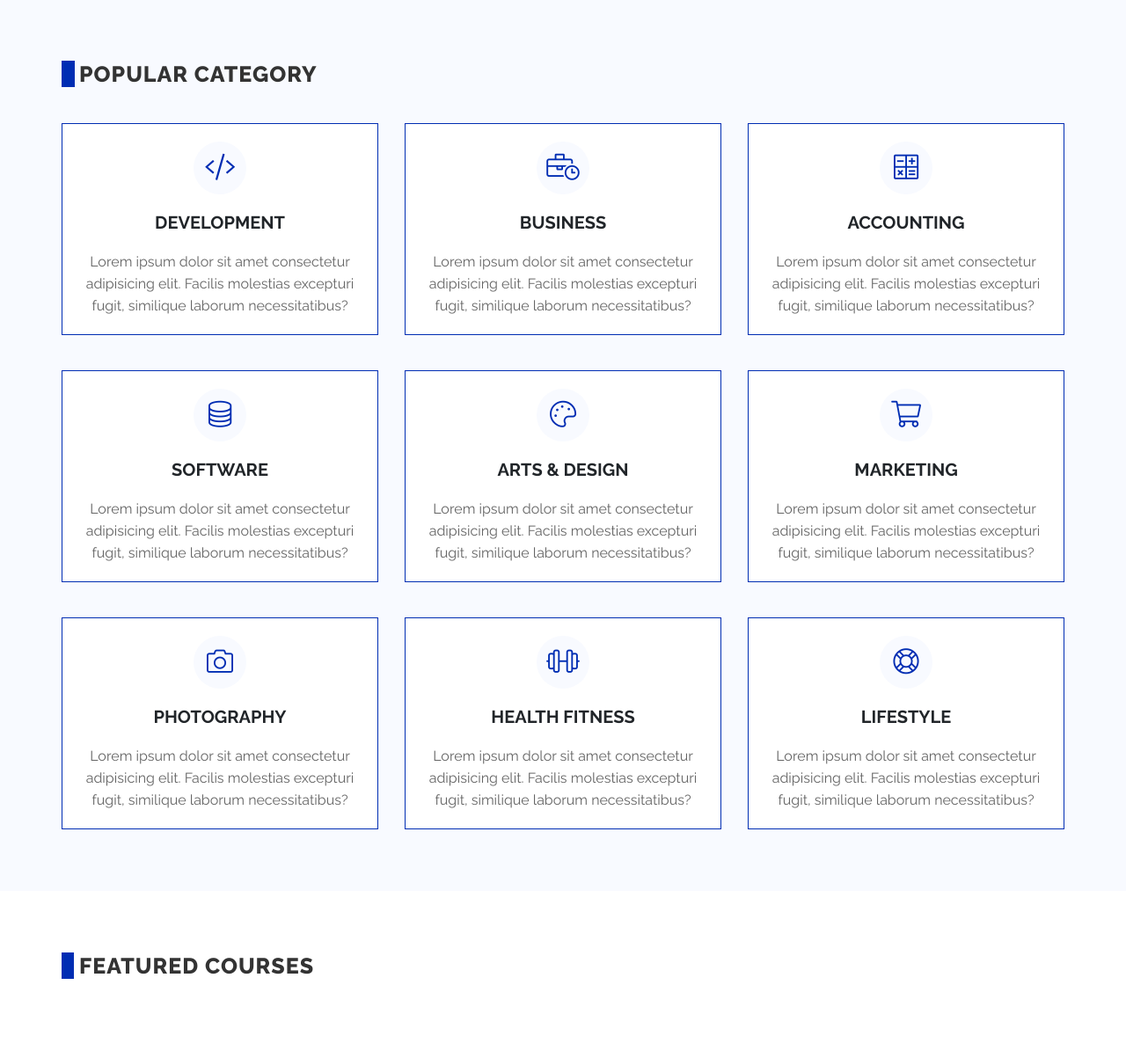
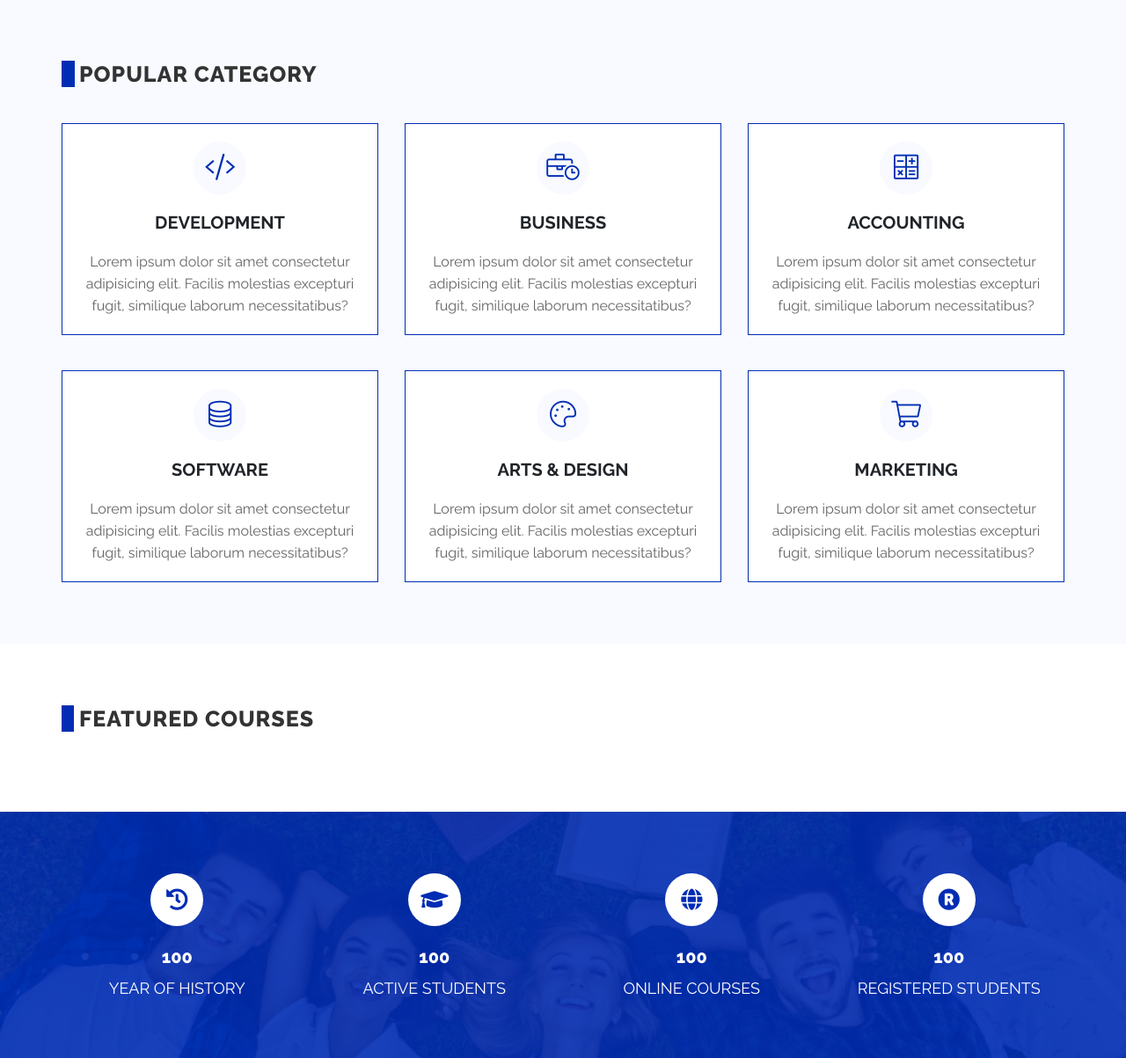
Before and after one commit to Ibrahim-fci/e-learning_php, a PHP site: the page made by src/views/index.php in a window 1280 px wide. Shown: the part 1598-2801 px from the top of the page at 88% size. Run offline with PHP 8.4, Linux system fonts and the light colour scheme; the template is opened without the code that fills it, so the values that code supplies are empty.

Commit message:
update footer

```diff
--- a/src/views/about-us.php
+++ b/src/views/about-us.php
@@ -37,7 +37,7 @@
                                             <a class="dropdown-item" href="services.php">Services</a>
                                             <a class="dropdown-item" href="profile.php">Profile</a>
                                             <a class="dropdown-item" href="about-us.php">About Us</a>
-                                            <a class="dropdown-item" href="contact-us.php">Contact Us</a>
+                                            <!-- <a class="dropdown-item" href="contact-us.php">Contact Us</a> -->
                                             <div class="dropdown-divider"></div>
                                             <?php
                                             if (isset($_SESSION['role']) && isset($_SESSION['user'])) {
@@ -358,7 +358,7 @@
             <div class="row">
                 <div class="col-12">
                     <div class="last-card">
-                        <p>© 2020 All Rights Reserved by<a href="https://www.smarteyeapps.com">SMARTEYEAPPS</a></p>
+                        <p>© 2020 All Rights Reserved by</p>
                     </div>
                 </div>
             </div>
--- a/src/views/blog.php
+++ b/src/views/blog.php
@@ -30,7 +30,8 @@
                                     <li><a href="index.php">Home</a></li>
                                     <li><a href="courses_list.php">Courses</a></li>
                                     <li class="nav-item dropdown">
-                                        <a class="nav-link dropdown-toggle" href="#" id="navbarDropdown" role="button" data-toggle="dropdown" aria-haspopup="true" aria-expanded="false">
+                                        <a class="nav-link dropdown-toggle" href="#" id="navbarDropdown" role="button"
+                                            data-toggle="dropdown" aria-haspopup="true" aria-expanded="false">
                                             Profile
                                         </a>
                                         <div class="dropdown-menu bg-dark text-dark" aria-labelledby="navbarDropdown">
@@ -273,7 +274,7 @@
             <div class="row">
                 <div class="col-12">
                     <div class="last-card">
-                        <p>© 2020 All Rights Reserved by<a href="https://www.smarteyeapps.com">SMARTEYEAPPS</a></p>
+                        <p>© 2020 All Rights Reserved by</p>
                     </div>
                 </div>
             </div>
--- a/src/views/index.php
+++ b/src/views/index.php
@@ -39,14 +39,15 @@
                                     <li><a href="index.php">Home</a></li>
                                     <li><a href="courses_list.php">Courses</a></li>
                                     <li class="nav-item dropdown">
-                                        <a class="nav-link dropdown-toggle" href="#" id="navbarDropdown" role="button" data-toggle="dropdown" aria-haspopup="true" aria-expanded="false">
+                                        <a class="nav-link dropdown-toggle" href="#" id="navbarDropdown" role="button"
+                                            data-toggle="dropdown" aria-haspopup="true" aria-expanded="false">
                                             Profile
                                         </a>
                                         <div class="dropdown-menu bg-dark text-dark" aria-labelledby="navbarDropdown">
                                             <a class="dropdown-item" href="services.php">Services</a>
                                             <a class="dropdown-item" href="profile.php">Profile</a>
                                             <a class="dropdown-item" href="about-us.php">About Us</a>
-                                            <a class="dropdown-item" href="contact-us.php">Contact Us</a>
+                                            <!-- <a class="dropdown-item" href="contact-us.php">Contact Us</a> -->
                                             <div class="dropdown-divider"></div>
                                             <?php
                                             if (isset($_SESSION['role']) && isset($_SESSION['user'])) {
@@ -73,21 +74,27 @@
         <section class="slider">
             <div class="shap"></div>
             <div class="shap-01">
-                <svg version="1.1" xmlns="http://www.w3.org/2000/svg" xmlns:xlink="http://www.w3.org/1999/xlink" x="0px" y="0px" width="75px" height="75px" viewBox="0 0 75 75" enable-background="new 0 0 75 75" xml:space="preserve">
+                <svg version="1.1" xmlns="http://www.w3.org/2000/svg" xmlns:xlink="http://www.w3.org/1999/xlink" x="0px"
+                    y="0px" width="75px" height="75px" viewBox="0 0 75 75" enable-background="new 0 0 75 75"
+                    xml:space="preserve">
                     <g id="Layer_1"></g>
                     <g id="Layer_2">
-                        <linearGradient id="SVGID_1_" gradientUnits="userSpaceOnUse" x1="5.0576" y1="37.5" x2="69.9424" y2="37.5">
+                        <linearGradient id="SVGID_1_" gradientUnits="userSpaceOnUse" x1="5.0576" y1="37.5" x2="69.9424"
+                            y2="37.5">
                             <stop offset="0.35" style="stop-color: #edf4f8" />
                             <stop offset="0.439" style="stop-color: #f6fafc" />
                             <stop offset="0.5874" style="stop-color: #fdfefe" />
                             <stop offset="1" style="stop-color: #ffffff" />
                         </linearGradient>
-                        <polygon fill="url(#SVGID_1_)" points="21.279,65.596 5.058,37.5 21.279,9.404 53.721,9.404 69.942,37.5 53.721,65.596 	" />
+                        <polygon fill="url(#SVGID_1_)"
+                            points="21.279,65.596 5.058,37.5 21.279,9.404 53.721,9.404 69.942,37.5 53.721,65.596 	" />
                     </g>
                 </svg>
             </div>
             <div class="shap-02">
-                <svg version="1.1" id="Layer_1" xmlns="http://www.w3.org/2000/svg" xmlns:xlink="http://www.w3.org/1999/xlink" x="0px" y="0px" width="30px" height="200px" viewBox="0 0 30 200" style="enable-background: new 0 0 30 200" xml:space="preserve">
+                <svg version="1.1" id="Layer_1" xmlns="http://www.w3.org/2000/svg"
+                    xmlns:xlink="http://www.w3.org/1999/xlink" x="0px" y="0px" width="30px" height="200px"
+                    viewBox="0 0 30 200" style="enable-background: new 0 0 30 200" xml:space="preserve">
                     <path style="fill: #ffffff" d="M20.666,176.646C20.666,186.782,18.129,195,15,195l0,0c-3.129,0-5.667-8.218-5.667-18.354V23.352
                 	C9.333,13.217,11.871,5,15,5l0,0c3.129,0,5.666,8.217,5.666,18.352V176.646z" />
                 </svg>
@@ -306,59 +313,6 @@
                         </div>
                     </div>
 
-                    <div class="col-lg-4 col-md-4 col-sm-6 col-12">
-                        <div class="main-wrapper">
-                            <div class="content text-center">
-                                <div class="icon">
-                                    <i class="fal fa-camera"></i>
-                                </div>
-                                <div class="sentence">
-                                    <h3>PHOTOGRAPHY</h3>
-                                    <p>
-                                        Lorem ipsum dolor sit amet consectetur adipisicing elit.
-                                        Facilis molestias excepturi fugit, similique laborum
-                                        necessitatibus?
-                                    </p>
-                                </div>
-                            </div>
-                        </div>
-                    </div>
-
-                    <div class="col-lg-4 col-md-4 col-sm-6 col-12">
-                        <div class="main-wrapper">
-                            <div class="content text-center">
-                                <div class="icon">
-                                    <i class="fal fa-dumbbell"></i>
-                                </div>
-                                <div class="sentence">
-                                    <h3>HEALTH FITNESS</h3>
-                                    <p>
-                                        Lorem ipsum dolor sit amet consectetur adipisicing elit.
-                                        Facilis molestias excepturi fugit, similique laborum
-                                        necessitatibus?
-                                    </p>
-                                </div>
-                            </div>
-                        </div>
-                    </div>
-
-                    <div class="col-lg-4 col-md-4 col-sm-6 col-12">
-                        <div class="main-wrapper">
-                            <div class="content text-center">
-                                <div class="icon">
-                                    <i class="fal fa-life-ring"></i>
-                                </div>
-                                <div class="sentence">
-                                    <h3>LIFESTYLE</h3>
-                                    <p>
-                                        Lorem ipsum dolor sit amet consectetur adipisicing elit.
-                                        Facilis molestias excepturi fugit, similique laborum
-                                        necessitatibus?
-                                    </p>
-                                </div>
-                            </div>
-                        </div>
-                    </div>
                 </div>
             </div>
         </section>
@@ -813,7 +767,7 @@
                 <div class="col-12">
                     <div class="last-card">
                         <p>
-                            © 2020 All Rights Reserved by<a href="https://www.smarteyeapps.com">SMARTEYEAPPS</a>
+                            © 2020 All Rights Reserved by
                         </p>
                     </div>
                 </div>
```
Also changed, not shown: src/views/contact-us.php (+16 -8 lines), src/views/course-details.php (+5 -3 lines), src/views/profile.php (+19 -10 lines), src/views/services.php (+18 -37 lines). Lines whose indentation alone changed are shown as unchanged.
